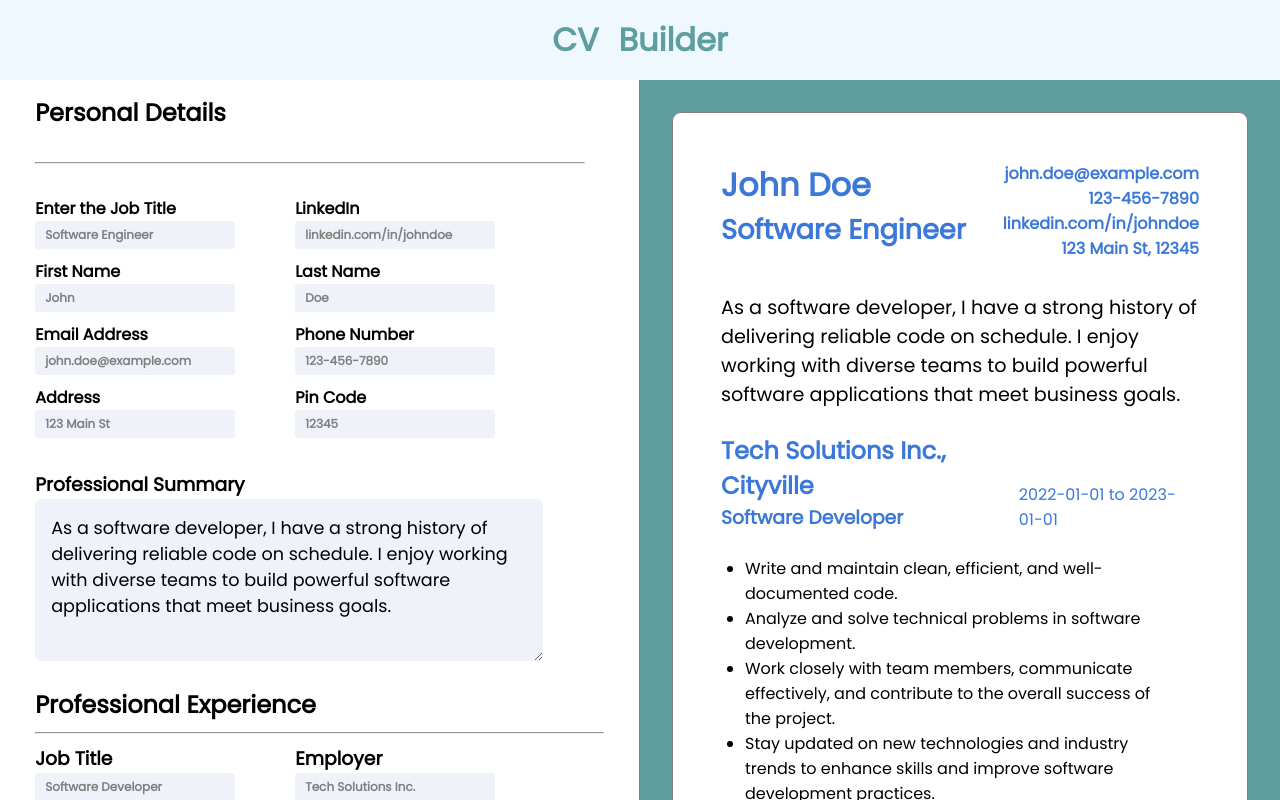
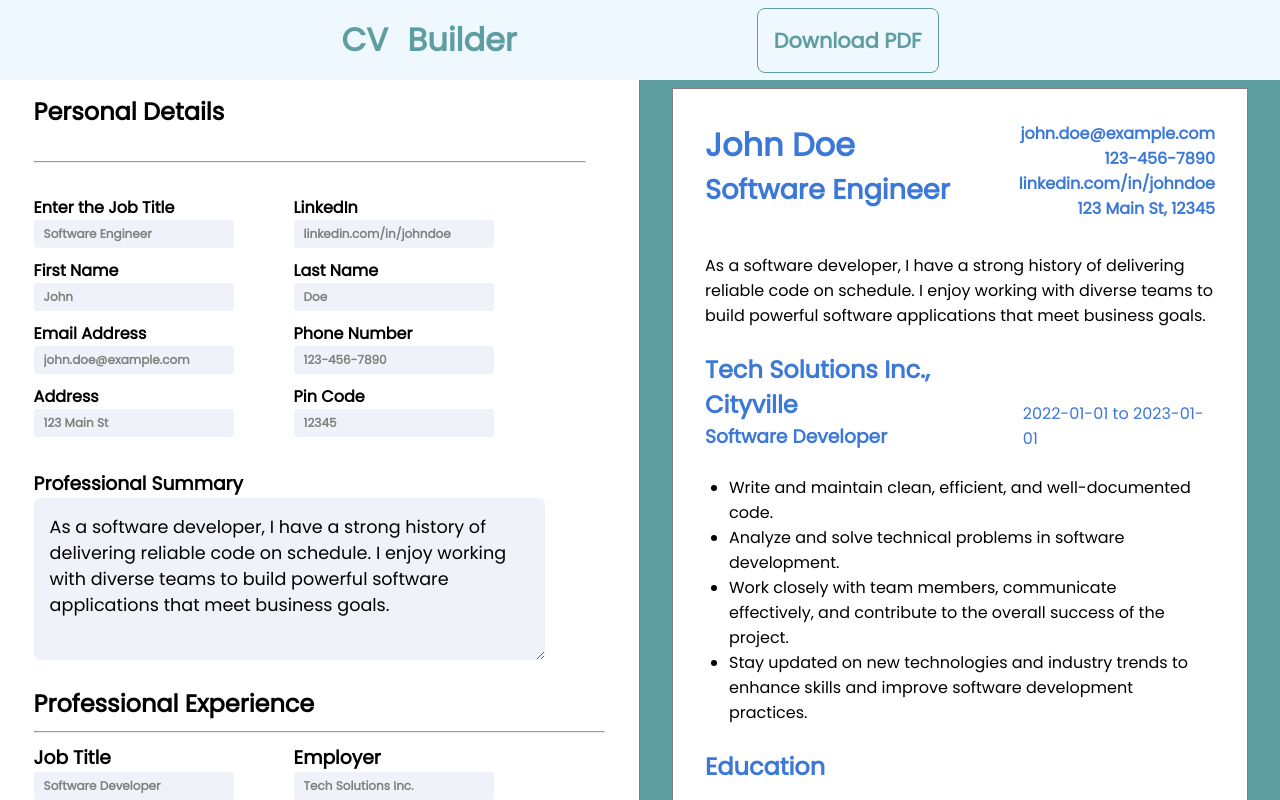
Before and after one commit to AbhishekTyagi0/CV-Builder, a React (Vite) app: page / in a window 1280 px wide. Shown: the top 800 px of the page. Built offline with nearby package versions, Linux system fonts and the light colour scheme.

Commit message:
added the download button for PDF maker

```diff
--- a/package.json
+++ b/package.json
@@ -10,6 +10,8 @@
     "preview": "vite preview"
   },
   "dependencies": {
+    "html2canvas": "^1.4.1",
+    "jspdf": "^2.5.1",
     "react": "^18.2.0",
     "react-dom": "^18.2.0",
     "uuid": "^9.0.1"
--- a/src/App.css
+++ b/src/App.css
@@ -3,7 +3,7 @@
   min-width: 35vw;
   background-color: white;
   border-right: 1px solid grey;
-  padding: 2.2rem;
+  padding: 2.1rem;
   overflow: auto;
   margin-top: 60px;
 }
@@ -14,12 +14,11 @@
   min-height: 89vh;
   background-color: white;
   overflow-y: auto;
-  border-radius: 9px;
-  padding: 3rem;
+  padding: 2rem;
   border: 1px solid grey;
   margin: 2rem;
   right: 0%;
-  margin-top: 7rem;
+  margin-top: 5.5rem;
 }
 
 .mainContainer {
@@ -33,6 +32,24 @@
   position: fixed;
   width: 100%;
   z-index: 10;
+}
+
+.heading > button {
+  margin-left: 15rem;
+  height: 100%;
+  padding: 1rem;
+  font-size: 1.3rem;
+  border: 1px solid cadetblue;
+  font-weight: bold;
+  border-radius: 0.5rem;
+  background-color: aliceblue;
+  color: cadetblue;
+}
+
+.heading > button:hover {
+  background-color: cadetblue;
+  color: #eee;
+  border-radius: 0%;
 }
 
 @media (max-width: 800px) {
@@ -65,4 +82,15 @@
     margin-top: 1rem;
     padding-top: 1.5rem;
   }
+
+  .heading > button {
+    margin-left: 3rem;
+    padding: 0.6rem;
+    font-size: 0.8rem;
+    border: 1px solid cadetblue;
+    font-weight: bold;
+    border-radius: 0.5rem;
+    background-color: aliceblue;
+    color: cadetblue;
+  }
 }
--- a/src/App.jsx
+++ b/src/App.jsx
@@ -1,12 +1,21 @@
-import React from "react";
+import React, { useRef } from "react";
 import "./App.css";
 import CVData from "./components/cvdata";
 
 export default function Heading() {
+  const cvDataRef = useRef(null);
+
+  const handleDownloadPDF = () => {
+    {
+      cvDataRef.current && cvDataRef.current.generatePdf();
+    }
+  };
   return (
     <>
-      <h1 className="heading">CV Builder</h1>
-      <CVData />
+      <h1 className="heading">
+        CV Builder <button onClick={handleDownloadPDF}>Download PDF</button>
+      </h1>
+      <CVData ref={cvDataRef} />
     </>
   );
 }
--- a/src/components/cvdata.jsx
+++ b/src/components/cvdata.jsx
@@ -1,4 +1,11 @@
-import React, { useState } from "react";
+import React, {
+  forwardRef,
+  useImperativeHandle,
+  useRef,
+  useState,
+} from "react";
+import jsPDF from "jspdf";
+import html2canvas from "html2canvas";
 import Input from "./Input";
 import Cvoutput from "./cvoutput";
 import Experience from "./experience/experiencedata";
@@ -11,7 +18,7 @@ import OutputEducation from "./Education/outputEducation";
 import Skills from "./skills/skills";
 import SkillsOutput from "./skills/skillsoutput";
 
-const CVData = () => {
+const CVData = forwardRef((props, ref) => {
   const [dataValues, setDataValues] = useState({
     fname: "John",
     lname: "Doe",
@@ -79,6 +86,34 @@ const CVData = () => {
     { id: 10, title: "Responsive Design" },
   ]);
 
+  //Download pdf functionality
+
+  const userOutputRef = useRef(null);
+
+  const generatePdf = async () => {
+    try {
+      await new Promise((resolve) => setTimeout(resolve, 500));
+
+      const canvas = await html2canvas(userOutputRef.current, {
+        useCORS: true,
+        scrollY: -window.scrollY,
+        scale: 2,
+      });
+      const imgData = canvas.toDataURL("image/png");
+      const pdf = new jsPDF();
+      const pdfWidth = pdf.internal.pageSize.getWidth();
+      const pdfHeight = (canvas.height * pdfWidth) / canvas.width;
+      pdf.addImage(imgData, "PNG", 0, 0, pdfWidth, pdfHeight);
+      pdf.save("user_output.pdf");
+    } catch (error) {
+      console.error("Error generating PDF:", error);
+    }
+  };
+
+  // console.log(userOutputRef.current);
+
+  useImperativeHandle(ref, () => ({ generatePdf }));
+
   return (
     <div className="mainContainer">
       <div className="userInput">
@@ -109,7 +144,7 @@ const CVData = () => {
         />
       </div>
 
-      <div className="userOutput">
+      <div ref={userOutputRef} className="userOutput">
         <Cvoutput
           dataValues={dataValues}
           setDataValues={setDataValues}
@@ -141,6 +176,6 @@ const CVData = () => {
       </div>
     </div>
   );
-};
+});
 
 export default CVData;
--- a/src/style/cvstyle.css
+++ b/src/style/cvstyle.css
@@ -21,7 +21,7 @@
 
 .userTextOutput > p {
   margin-top: 2rem;
-  font-size: 1.2rem;
+  font-size: 1rem;
 }
 
 .education-output-style {
@@ -42,7 +42,6 @@
 
 .education-output-degree {
   display: flex;
-  /* background-color: red; */
   justify-content: space-between;
 }
 
```
Also changed, not shown: 2 other files (tests, documents, lock files or other folders).
